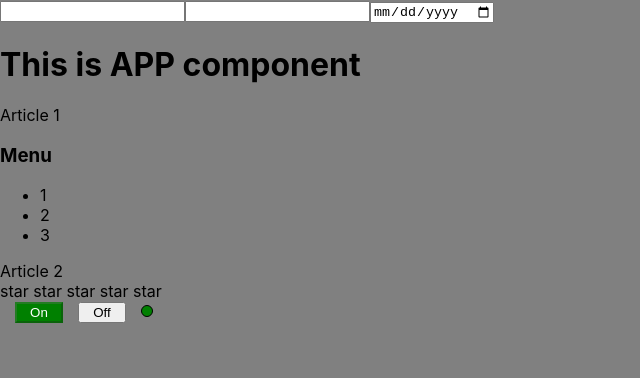
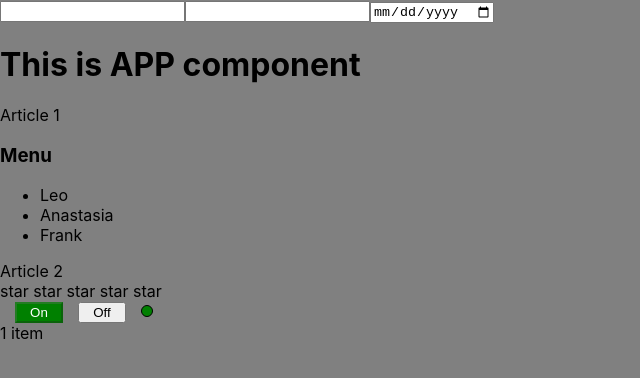
Before and after one commit to pampukhaleo/incubator, a React (Create React App) app: page / in a window 1280 px wide. Shown: the top 378 px of the page, without its empty margins (0-640 px from the left). Built offline with nearby package versions, Linux system fonts and the light colour scheme.

Commit message:
Select component, Select stories

```diff
--- a/src/App.tsx
+++ b/src/App.tsx
@@ -3,10 +3,12 @@ import './App.css';
 import { Accordion } from './components/Accordion/Accordion';
 import { Rating, RatingValueType } from './components/Rating/Rating';
 import { OnOff } from './components/OnOff/OnOff';
+import { Select } from './components/Select/Select';
 
 function App() {
   const [collapsed, setCollapsed] = useState<boolean>(false)
   const [ratingValue, setRatingValue] = useState<RatingValueType>(0);
+  const [items, setItems] = useState<Array<string>>(['Leo', 'Anastasia', 'Frank']);
 
   const toggleCollapsed = () => setCollapsed(value => !value)
 
@@ -18,13 +20,23 @@ function App() {
       <PageTitle title={ 'This is APP component' }/>
       Article 1
       {/*<Rating value={3}/>*/ }
-      <Accordion title={ 'Menu' } collapsed={ collapsed } onClick={ toggleCollapsed }/>
+      <Accordion title={ 'Menu' }
+                 collapsed={ collapsed }
+                 onClick={ toggleCollapsed }
+                 items={ items }/>
       {/*<UncontrolledAccordion title={ 'Menu' }/>*/ }
       Article 2
       <Rating value={ ratingValue } onClick={ setRatingValue }/>
       {/*<UncontrolledRating />*/ }
       <OnOff on={ !collapsed } onClick={ toggleCollapsed }/>
       {/*<UncontrolledOnOff/>*/ }
+      <Select itemsForSelect={
+        [
+          { title: '1 item', id: 1 },
+          { title: '2 item', id: 2 },
+          { title: '3 item', id: 3 },
+        ]
+      }/>
     </div>
   );
 }
--- a/src/components/Accordion/Accordion.tsx
+++ b/src/components/Accordion/Accordion.tsx
@@ -4,13 +4,14 @@ type AccordionPropsType = {
   title: string,
   collapsed?: boolean
   onClick: () => void
+  items: string[]
 }
 
-export const Accordion = ({ title, collapsed, onClick }: AccordionPropsType) => {
+export const Accordion = ({ title, collapsed, onClick, items }: AccordionPropsType) => {
   return (
     <div>
       <AccordionTitle text={ title } onClick={ onClick }/>
-      { !collapsed && <AccordionBody/> }
+      { !collapsed && <AccordionBody items={ items }/> }
     </div>
   )
 
@@ -25,12 +26,14 @@ function AccordionTitle({ text, onClick }: AccordionTitlePropsType) {
   return <h3 onClick={ (e) => onClick() }>{ text }</h3>
 }
 
-function AccordionBody() {
+type AccordionBodyPropsType = {
+  items: string[]
+}
+
+function AccordionBody({ items }: AccordionBodyPropsType) {
   return (
     <ul>
-      <li>1</li>
-      <li>2</li>
-      <li>3</li>
+      { items.map((item, index) => <li key={ index }>{ item }</li>) }
     </ul>
   )
 }
--- /dev/null
+++ b/src/components/Select/Select.tsx
@@ -0,0 +1,39 @@
+import React, { SetStateAction, useState } from 'react';
+
+type ItemsForSelectPT = {
+  title: string
+  id: number
+}
+
+type SelectPropsType = {
+  itemsForSelect: ItemsForSelectPT[]
+}
+
+export const Select = ({ itemsForSelect }: SelectPropsType) => {
+  const [collapsed, setCollapsed] = useState<boolean>(false);
+  const [storedItem, setStoredItem] = useState<ItemsForSelectPT | undefined>(itemsForSelect[0]);
+
+  const filteredItems = (id: number) => {
+    const result = itemsForSelect.find(el => el.id === id)
+    setStoredItem(result)
+    setCollapsed(false)
+  }
+
+  return (
+    <>
+      <div onClick={ () => {
+        setCollapsed(true)
+      } }>
+        { storedItem?.title }
+      </div>
+      {
+        collapsed &&
+        <ul>
+          { itemsForSelect.map(item => {
+            return <li key={ item.id } onClick={ () => filteredItems(item.id) }>{ item.title }</li>
+          }) }
+        </ul>
+      }
+    </>
+  )
+}
```
Also changed, not shown: 2 other files (tests, documents, lock files or other folders).
